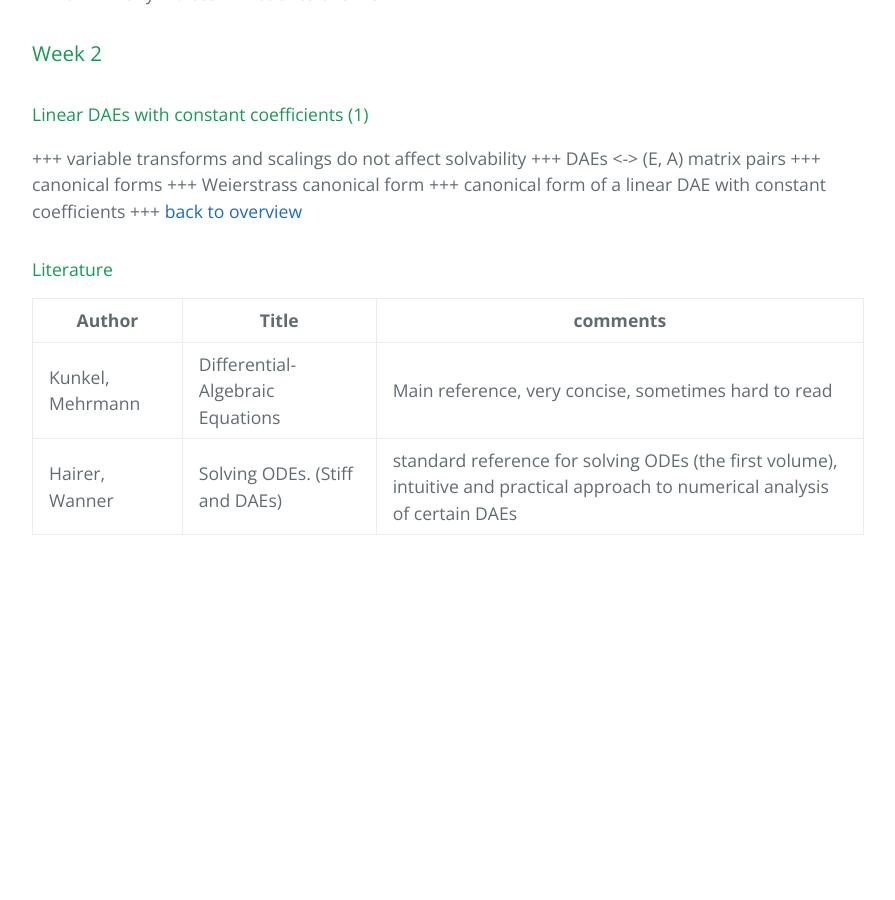
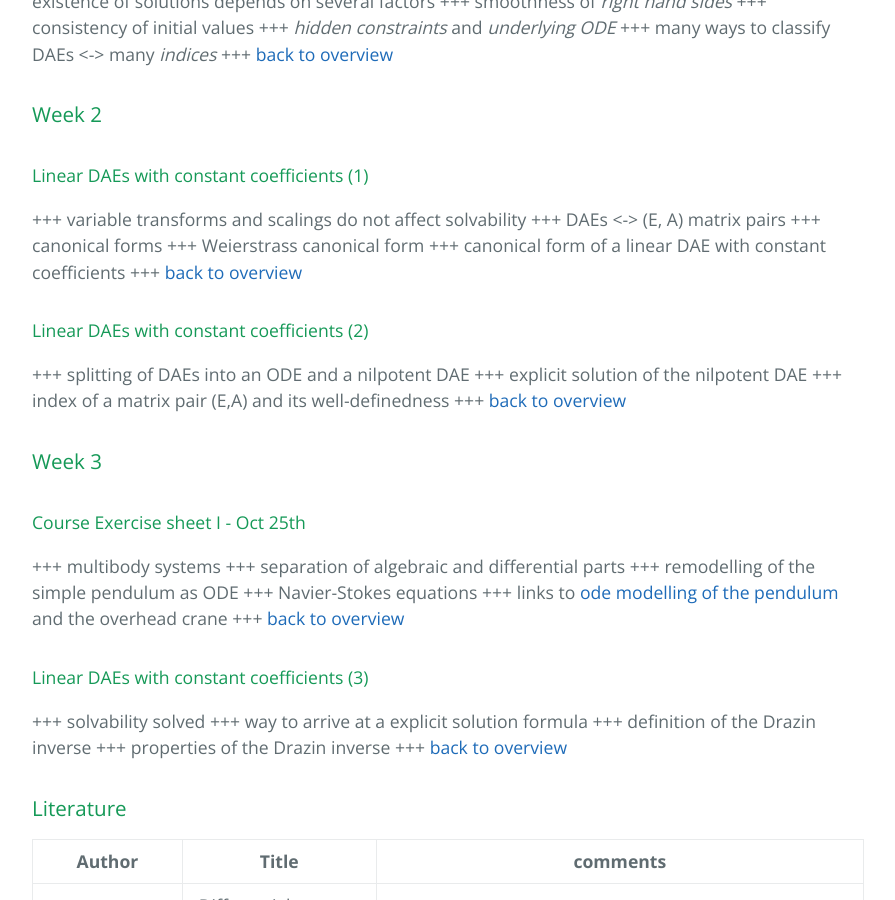
Before and after one commit to highlando/18-dae-course-ovgu, a Jekyll site: the page built from index.md, in a window 1280 px wide and 900 px high, scrolled down 2190 px. Shown: the whole window, without its empty margins (192-1087 px from the left). Built offline with Jekyll 4.4.1, drawn with Linux system fonts in a browser that asks for light colours; emoji names are drawn with the system emoji font; our own code applies the rules of GitHub Pages for plain Markdown files; before the commit the page ends 2757 px from its top, so only the background shows below that; some of the changed text lies outside the part shown.

Commit message:
update website

```diff
--- a/index.md
+++ b/index.md
@@ -5,9 +5,9 @@ layout: index
 Course DAEs - OvGU - 2018
 -----
 
-> :rocket: We have changed the time of the Thursday lecture. We are now in G12-129 and we start at 9:15 AM.
+> :rocket: Second exercise is online. Discussion on November 2nd (Friday).
 
-> :rocket: First exercise is online. Due date: October 25th.
+> :rocket: I have added the proof of the uniqueness of the *Drazin* inverse to the [script](http://janheiland.de/script-daes/).
 
 > :rocket: The [script](http://janheiland.de/script-daes/) for the introduction is online but still needs some additions and polishing.
 
@@ -21,7 +21,7 @@ Here you find basic and current information and materials for the lecture
 
 Consultation hours: Thursday 12:00-13:00 -- please make an appointment by email. Contact data is on my [webpage](www.janheiland.de).
 
-<!-- :memo: Jump to the [exercises](#exercises) section. -->
+:memo: Jump to the [exercises](#exercises) section.
 
 <h3 id="overview">Course of the lecture (22+6=28)</h3>
  0. Introductory considerations (1) [[week 1]](#week-1)
@@ -60,9 +60,9 @@ Consultation hours: Thursday 12:00-13:00 -- please make an appointment by email.
 | Date | Topic | Sheet |
 | ------- | ------ | ------- |
 | [October 25th](#exercisei) | I - Introductory Considerations and Basic Notions | [ueb1.pdf](exercises/01/ueb01.pdf) |
+| [May 11th](#exerciseii) | II - Linear DAEs with constant coefficients | [ueb2.pdf](exercises/02/ueb2.pdf) |
 
 <!--
-| [May 11th](#exerciseii) | II - Linear DAEs with constant coefficients | [ueb2.pdf](exercises/02/ueb2.pdf) |
 | [May 18th](#exerciseiii) | III - linear daes with time-varying coefficients | [ueb3.pdf](exercises/03/ueb3.pdf) |
 | [June 8th](#exerciseiv) | IV - one step methods | [ueb4.pdf](exercises/04/ueb04.pdf) |
 | [July 5th](#exercisev) | V - higher index and nonlinear equations | [ueb5.pdf](exercises/05/ueb05.pdf) |
@@ -82,8 +82,19 @@ Consultation hours: Thursday 12:00-13:00 -- please make an appointment by email.
 #### Linear DAEs with constant coefficients (1)
 +++ variable transforms and scalings do not affect solvability +++ DAEs <-> (E, A) matrix pairs +++ canonical forms +++ Weierstrass canonical form +++ canonical form of a linear DAE with constant coefficients +++ [back to overview](#overview)
 
+#### Linear DAEs with constant coefficients (2)
++++ splitting of DAEs into an ODE and a nilpotent DAE +++ explicit solution of the nilpotent DAE +++ index of a matrix pair (E,A) and its well-definedness +++ [back to overview](#overview)
 
-#### Literature
+### Week 3
+
+<h4 id="exercisei"> Course Exercise sheet I - Oct 25th </h4>
++++ multibody systems +++ separation of algebraic and differential parts +++ remodelling of the simple pendulum as ODE +++ Navier-Stokes equations +++ links to [ode modelling of the pendulum](http://www.engr.iupui.edu/~skoskie/ECE680/ECE680_l3notes.pdf) and the overhead crane +++ [back to overview](#overview)
+
+#### Linear DAEs with constant coefficients (3)
++++ solvability solved +++ way to arrive at a explicit solution formula +++ definition of the Drazin inverse +++ properties of the Drazin inverse +++ [back to overview](#overview)
+
+
+### Literature
 
 | Author | Title | comments |
 | ------- | ------ | ------- |
```
Also changed, not shown: other parts of index.md (+0 -11 lines), 1 other file.
